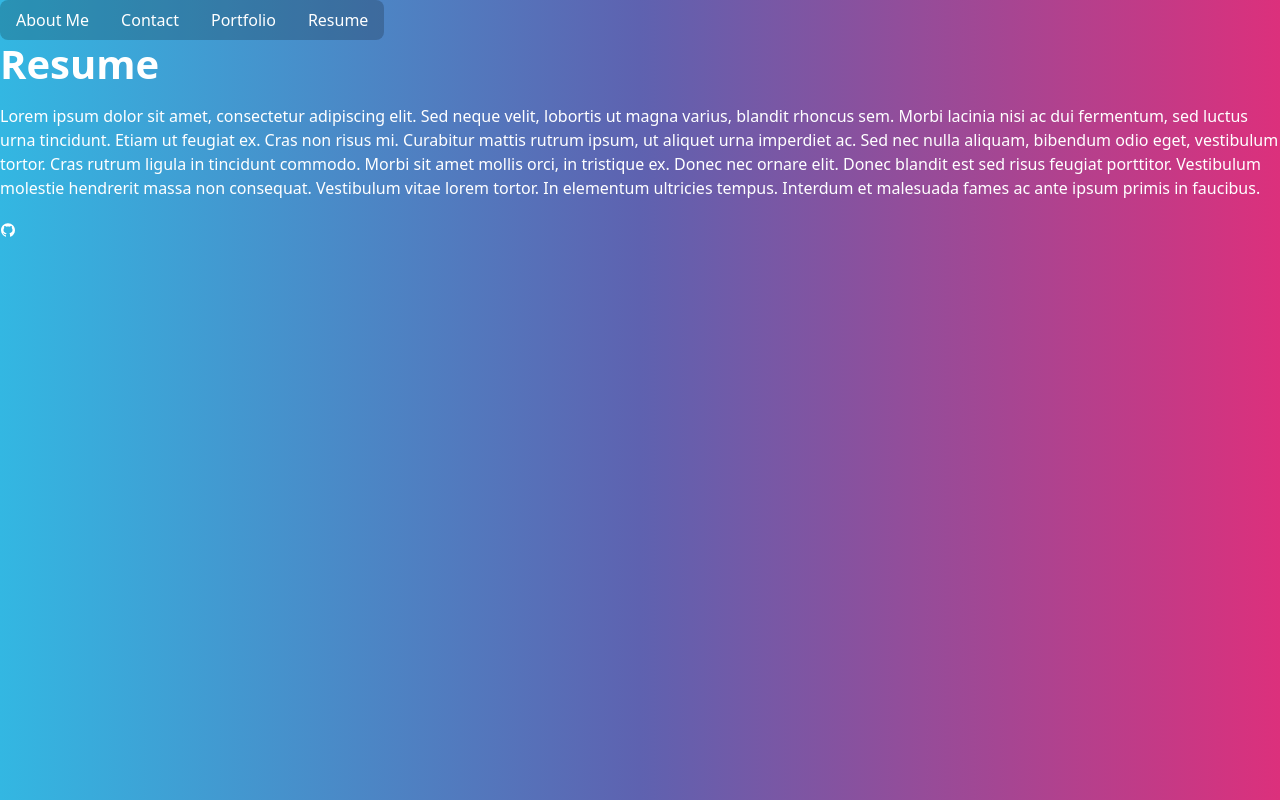
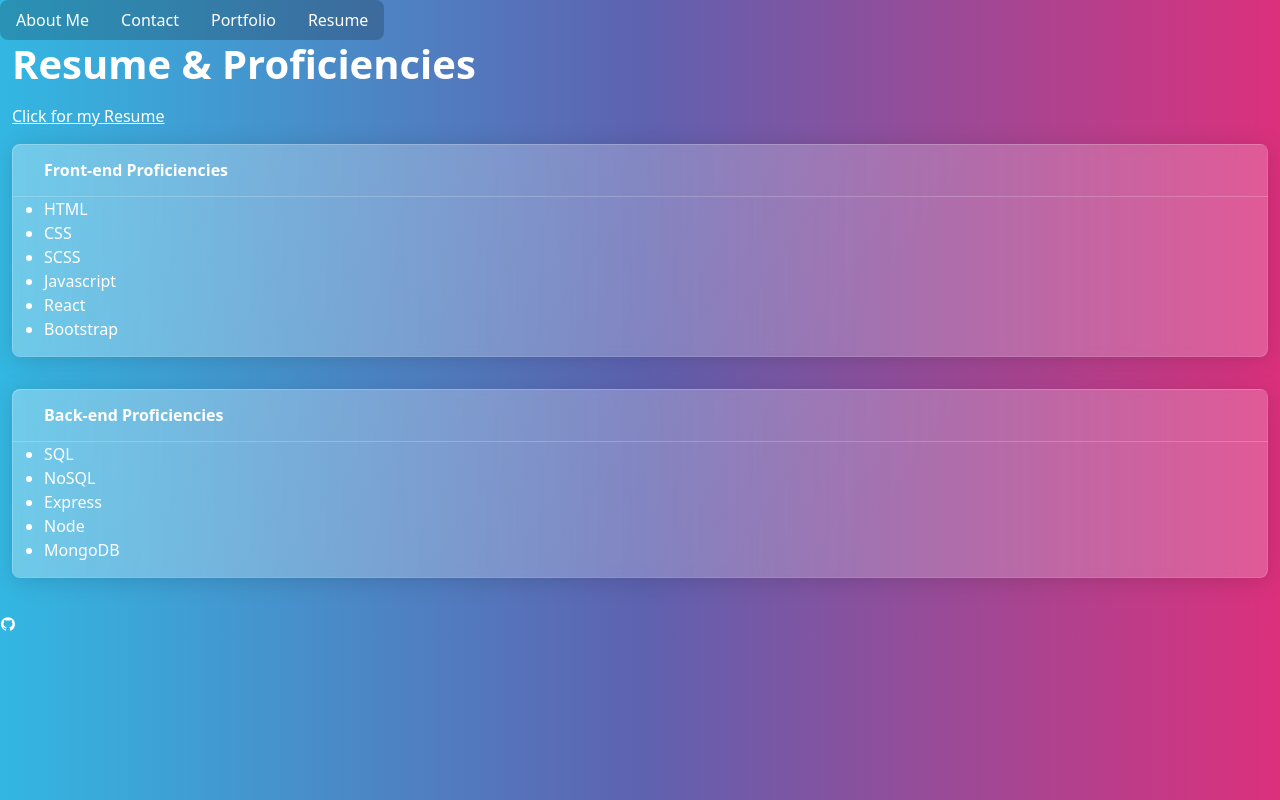
Before and after one commit to RachaelKStokes/PortfolioRefresh, a React (Vite) app in the folder portfolioRefresh/: page /Resume in a window 1280 px wide. Built offline with nearby package versions, Linux system fonts and the light colour scheme.

Commit message:
finalized resume page

```diff
--- a/portfolioRefresh/src/pages/About.jsx
+++ b/portfolioRefresh/src/pages/About.jsx
@@ -5,9 +5,11 @@
 export default function About() {
   return (
     <>
-    <div class = "row">
-     <div class="card border-secondary mb-3" >
-      <div class="card-header">About Me</div>
+    <div class="container-fluid">
+      <div class="row">
+        <h1>About Me</h1>
+      </div>
+     <div class="card text-white bg-secondary mb-3" >
       <img src="/src/assets/me.png"  alt="Picture of Rachael Stokes" class= "img-fluid" width= "200px"></img>
       <div class= "card-body">
         My name is Rachael Stokes, I am a currently a coding bootcamp student about to graduate.  I am very interested in finding a career
--- a/portfolioRefresh/src/pages/Contact.jsx
+++ b/portfolioRefresh/src/pages/Contact.jsx
@@ -7,15 +7,14 @@
   export default function Contact() {
   return (
     <>
-     <div>
-    <div>
+     <div class="container-fluid">
 
 
-    <div class="col-md-20">
-      <h1 class="text-body-secondary" >Contact</h1>
+    <div>
+      <h1>Contact</h1>
     </div>
+    <div class>
       <ContactForm />
-
     </div>
     </div>
     </>
--- a/portfolioRefresh/src/pages/Resume.jsx
+++ b/portfolioRefresh/src/pages/Resume.jsx
@@ -5,24 +5,36 @@
 export default function Resume() {
   return (
 
-
     <>
-
-      <h1>Resume</h1>
-      <p>
-        Lorem ipsum dolor sit amet, consectetur adipiscing elit. Sed neque
-        velit, lobortis ut magna varius, blandit rhoncus sem. Morbi lacinia nisi
-        ac dui fermentum, sed luctus urna tincidunt. Etiam ut feugiat ex. Cras
-        non risus mi. Curabitur mattis rutrum ipsum, ut aliquet urna imperdiet
-        ac. Sed nec nulla aliquam, bibendum odio eget, vestibulum tortor. Cras
-        rutrum ligula in tincidunt commodo. Morbi sit amet mollis orci, in
-        tristique ex. Donec nec ornare elit. Donec blandit est sed risus feugiat
-        porttitor. Vestibulum molestie hendrerit massa non consequat. Vestibulum
-        vitae lorem tortor. In elementum ultricies tempus. Interdum et malesuada
-        fames ac ante ipsum primis in faucibus.
-      </p>
-
-
+      <div>
+        <div class="container-fluid">
+          <div class="row">
+          <h1>Resume & Proficiencies</h1>
+          </div>
+          <p><a href="https://profile.indeed.com/p/rachaels-0j7f104">Click for my Resume</a></p>
+          <div  class="card text-white bg-secondary mb-3">
+            <div class="card-header">Front-end Proficiencies</div>
+            <ul>
+              <li>HTML</li>
+              <li>CSS</li>
+              <li>SCSS</li>
+              <li>Javascript</li>
+              <li>React</li>
+              <li>Bootstrap</li>
+            </ul>
+            </div>
+            <div  class="card text-white bg-secondary mb-3">
+            <div class="card-header">Back-end Proficiencies</div>
+            <ul>
+              <li>SQL</li>
+              <li>NoSQL</li>
+              <li>Express</li>
+              <li>Node</li>
+              <li>MongoDB</li>
+            </ul>
+            </div>
+        </div>
+      </div>
     </>
   );
 }
```
